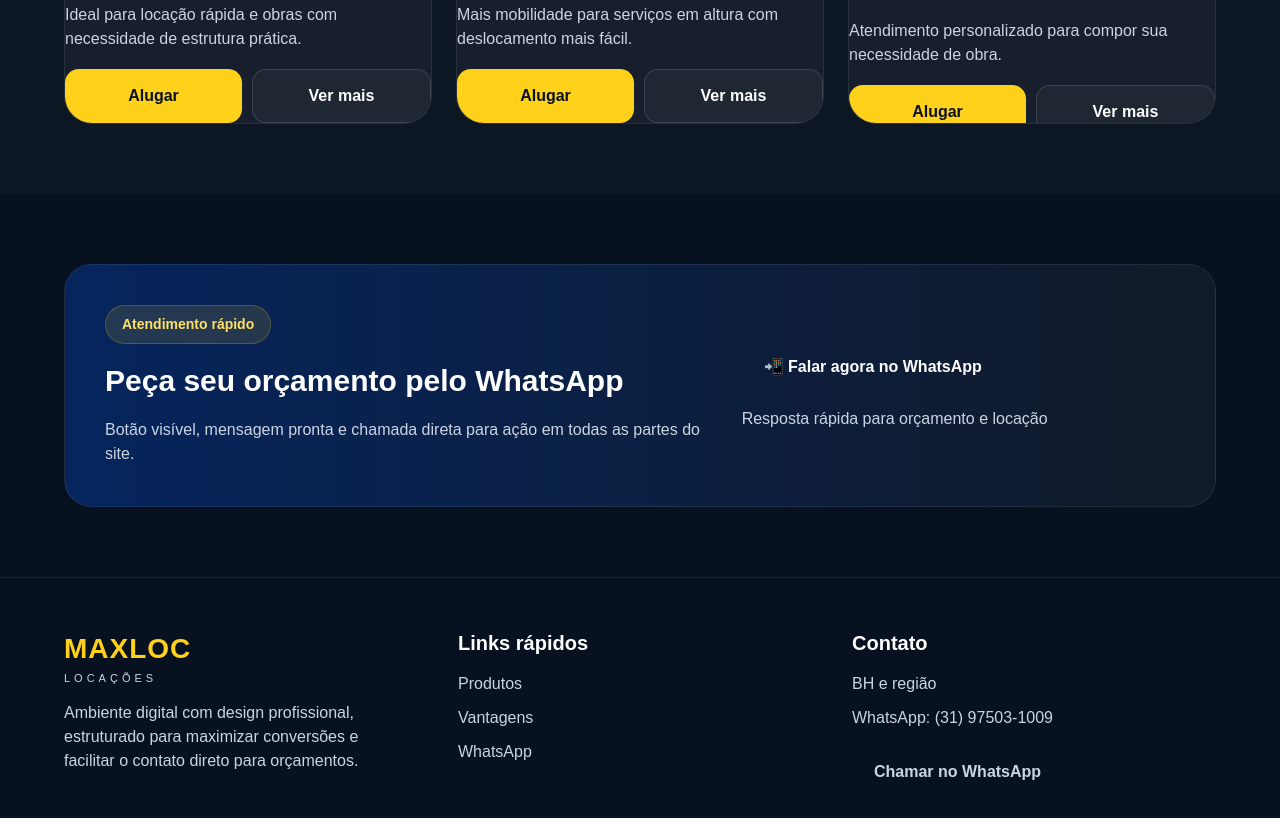
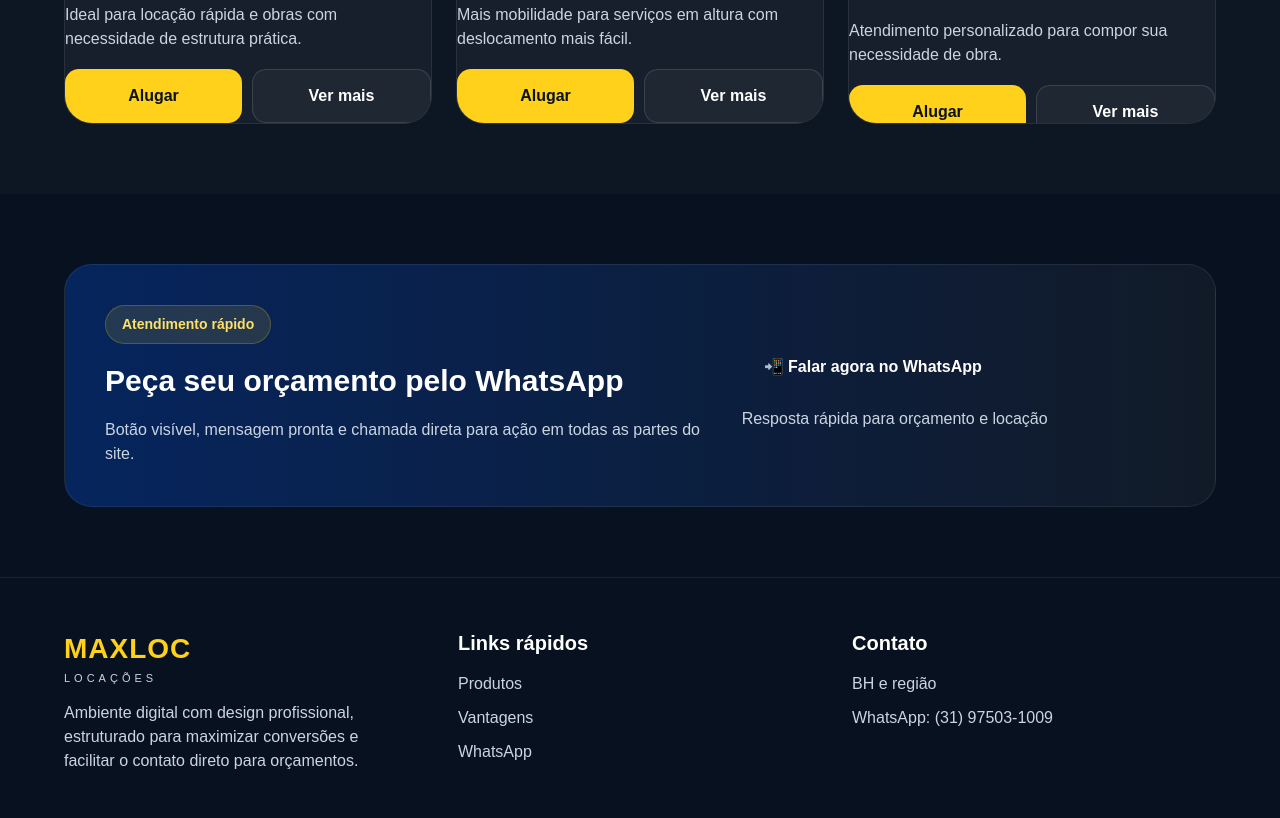
Before and after one commit to Yuriangelo3/site_empresa_contato, a plain HTML site: page index.html in a window 1280 px wide. Shown: the part 2299-3117 px from the top of the page. Drawn offline with Linux system fonts and the light colour scheme.

Commit message:
Remove WhatsApp link from footer
Removed WhatsApp contact link from the footer.

```diff
--- a/index.html
+++ b/index.html
@@ -197,9 +197,6 @@
         <h3>Contato</h3>
         <p>BH e região</p>
         <p style="margin-top: 10px;">WhatsApp: (31) 97503-1009</p>
-        <a class="btn btn-green" style="margin-top: 16px;"
-          href="https://wa.me/5531975031009?text=Ol%C3%A1!%20Vim%20pelo%20site%20da%20MaxLoc%20e%20quero%20fazer%20um%20or%C3%A7amento."
-          target="_blank" rel="noopener noreferrer">Chamar no WhatsApp</a>
       </div>
     </div>
   </footer>
```
